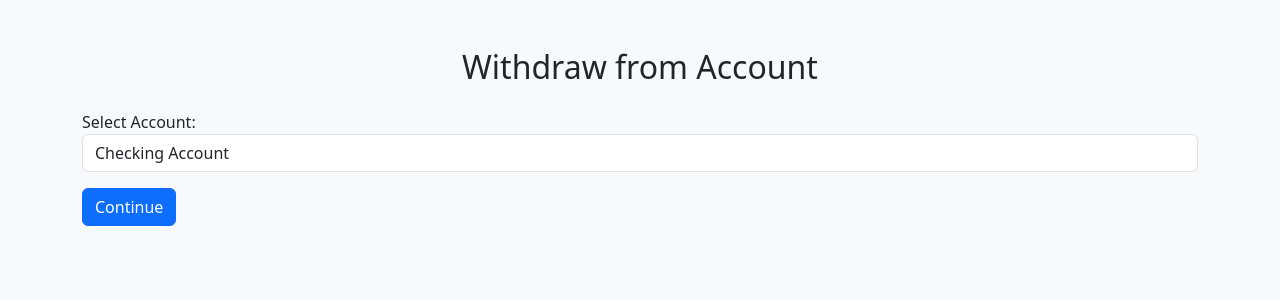
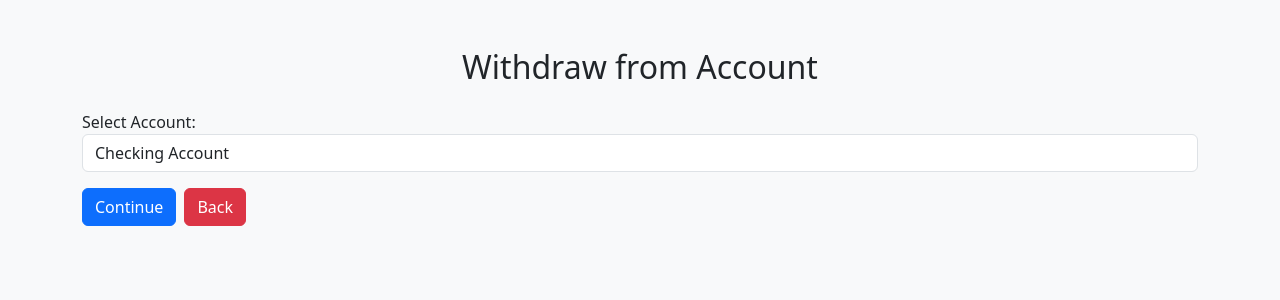
Before and after one commit to OArmstead/python2023, a Flask app: template python/OOP/bank_account/templates/select_withdraw_account.html in a window 1280 px wide. Shown: the top 300 px of the page. Run offline with Flask 3, Linux system fonts and the light colour scheme; the template is opened without the code that fills it, so the values that code supplies are empty; some libraries are stand-ins or nearby versions.

Commit message:
Created a back button to align with the continue button using Boot strap classes

```diff
--- a/python/OOP/bank_account/templates/select_withdraw_account.html
+++ b/python/OOP/bank_account/templates/select_withdraw_account.html
@@ -22,8 +22,12 @@
                     <option value="savings">Savings Account</option>
                 </select>
             </div>
-            <button type="submit" class="btn btn-primary mt-3">Continue</button>
-        </form>
+            <div class="d-flex align-items-center mt-3">
+                <button type="submit" class="btn btn-primary me-2">Continue</button>
+                <a href="dashboard" class="btn btn-danger">Back</a>
+            </div>
+            </form>
+
     </div>
 
     <script src="{{ url_for('static', filename='style.js') }}"></script>
```
Also changed, not shown: python/OOP/bank_account/controllers/bank_accounts_controller.py (+0 -34 lines).
